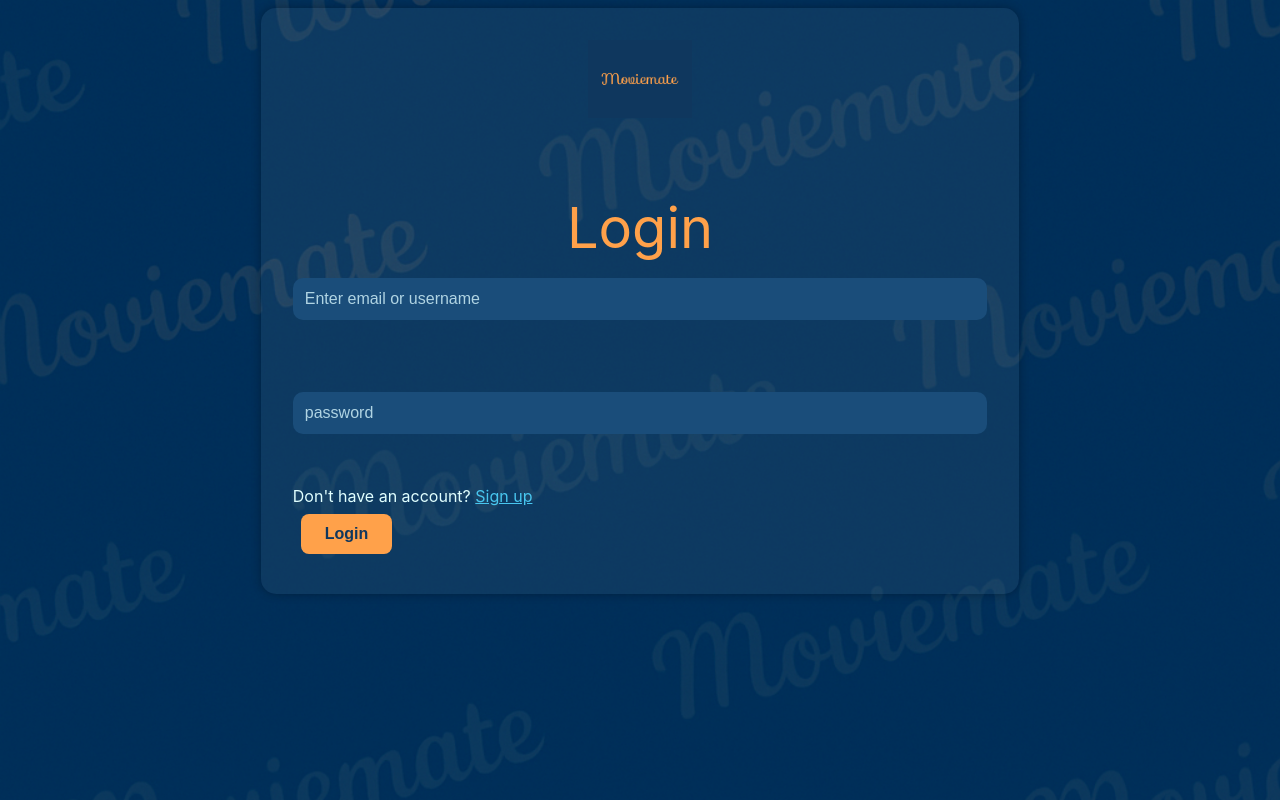
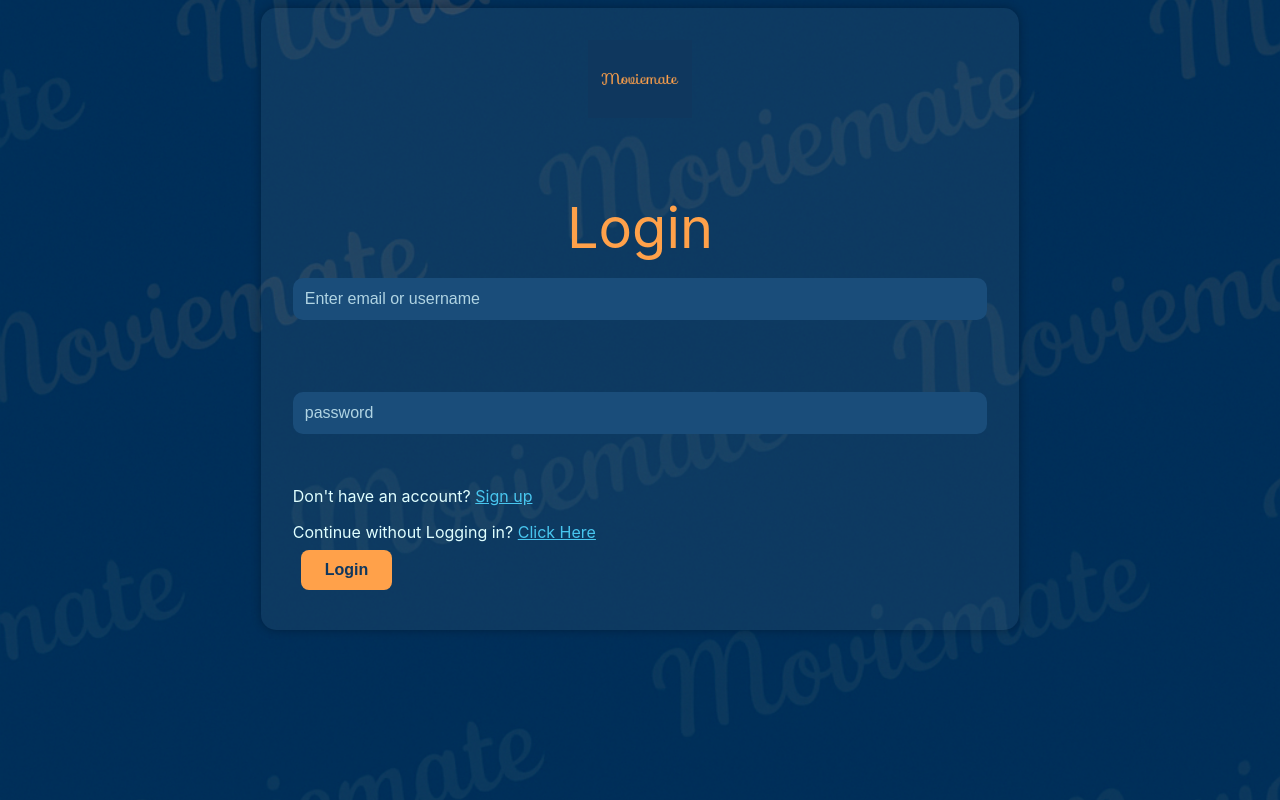
Before and after one commit to Hafiz-Fast/Movie-Mate, a React (Create React App) app in the folder frontend/: page /login in a window 1280 px wide. Built offline with nearby package versions, Linux system fonts and the light colour scheme.

Commit message:
Minor adjustment

```diff
--- a/frontend/src/components/Login.js
+++ b/frontend/src/components/Login.js
@@ -80,6 +80,9 @@
                     <div style={{ marginTop: '1rem' }}>
                         Don't have an account? <Link to="/signup">Sign up</Link>
                     </div>
+                    <div style={{ marginTop: '1rem' }}>
+                        Continue without Logging in? <Link to="/user/">Click Here</Link>
+                    </div>
                     <button type="submit">Login</button>
                 </form>
             </div>
```
